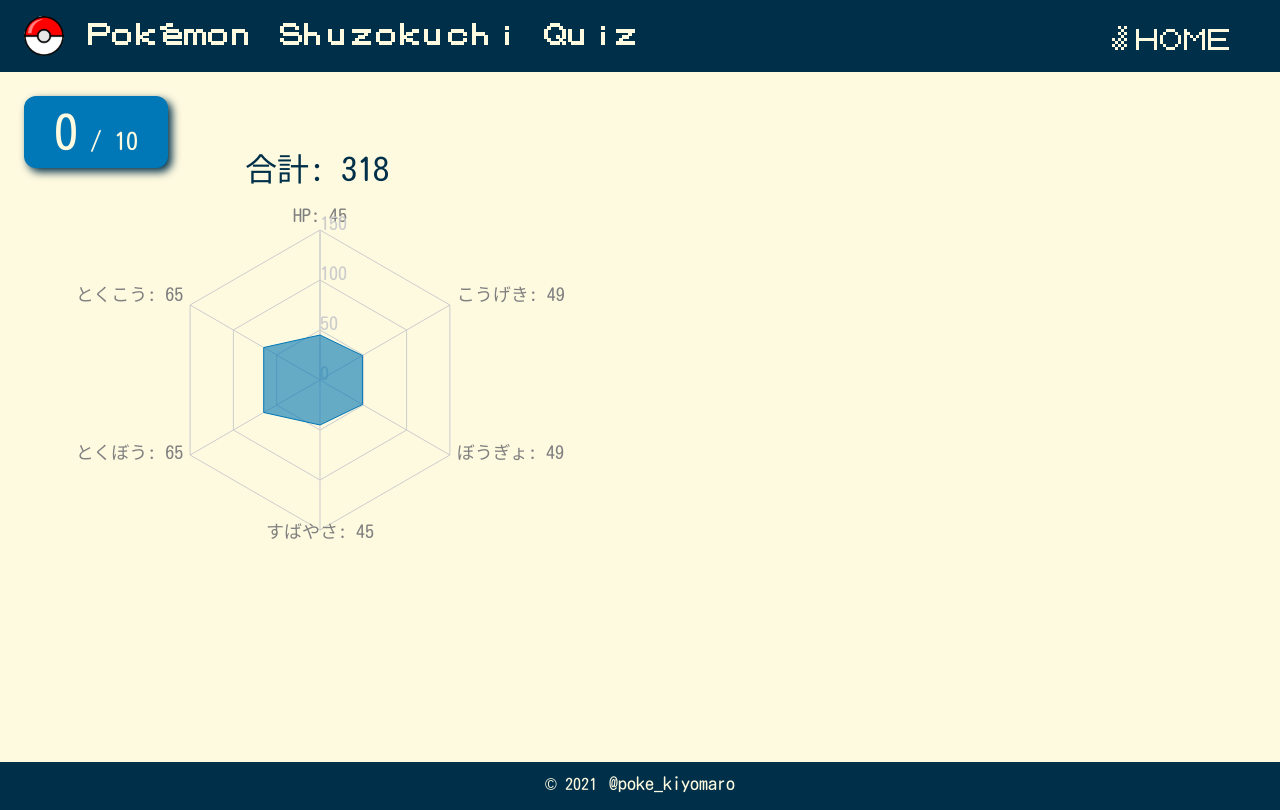
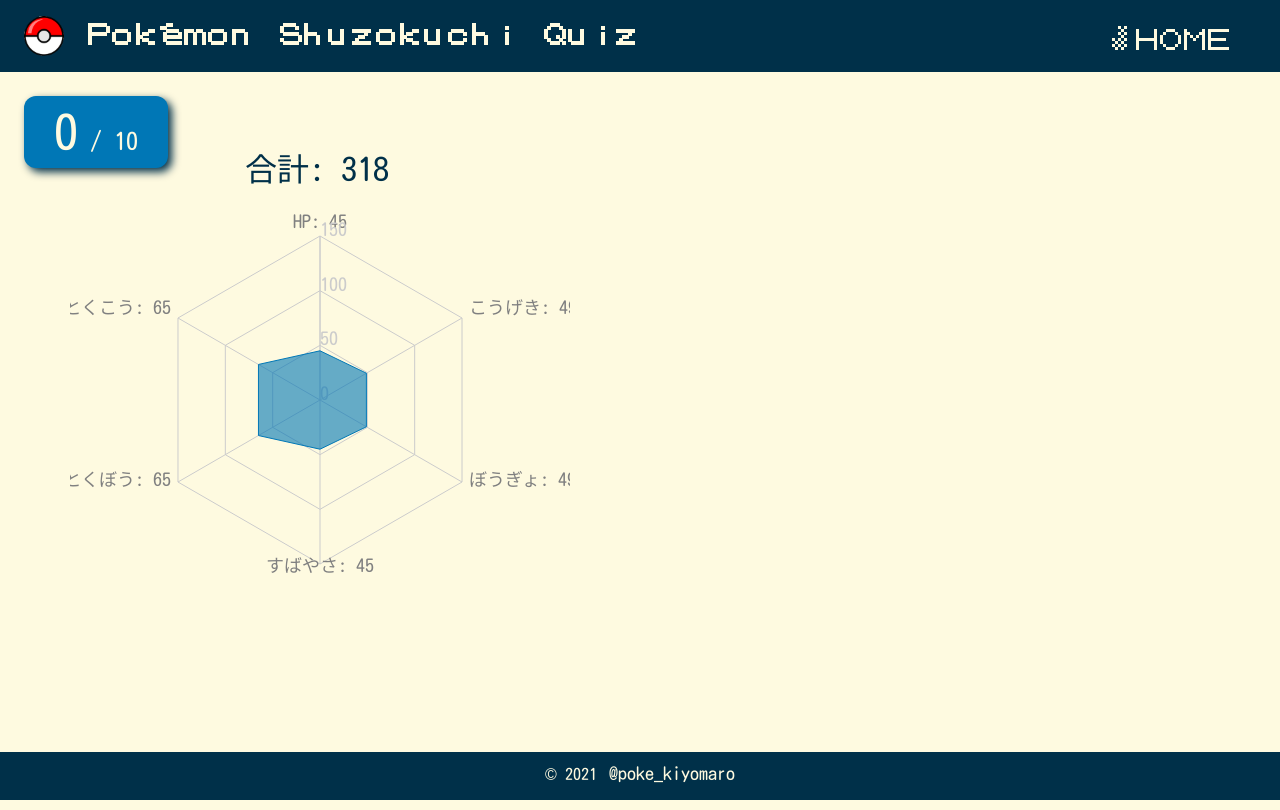
Before and after one commit to shimech/pokemon-shuzokuchi-quiz, a Next.js app: page /quiz/c76f18d4f7b5fd0e1b40adb0e953c1c7 in a window 1280 px wide. Built offline with nearby package versions, Linux system fonts and the light colour scheme; a web font is replaced by a local one.

Commit message:
スタイル修正

```diff
--- a/src/components/atoms/Chart/StatusChart.tsx
+++ b/src/components/atoms/Chart/StatusChart.tsx
@@ -26,7 +26,6 @@
 
 const chartStyle = css`
   position: relative;
-  top: -60px;
 `;
 
 export const StatusChart: React.VFC<Props> = (props) => {
@@ -70,7 +69,7 @@
     <div className={divStyle}>
       <span className={spanStyle}>合計: {pokemon.status.total}</span>
       <div className={chartStyle}>
-        <RadarChart outerRadius={150} width={500} height={500} data={data}>
+        <RadarChart width={500} height={420} data={data}>
           <PolarGrid />
           <PolarAngleAxis dataKey="name" />
           <PolarRadiusAxis angle={90} domain={[0, 150]} tickCount={4} />
```
